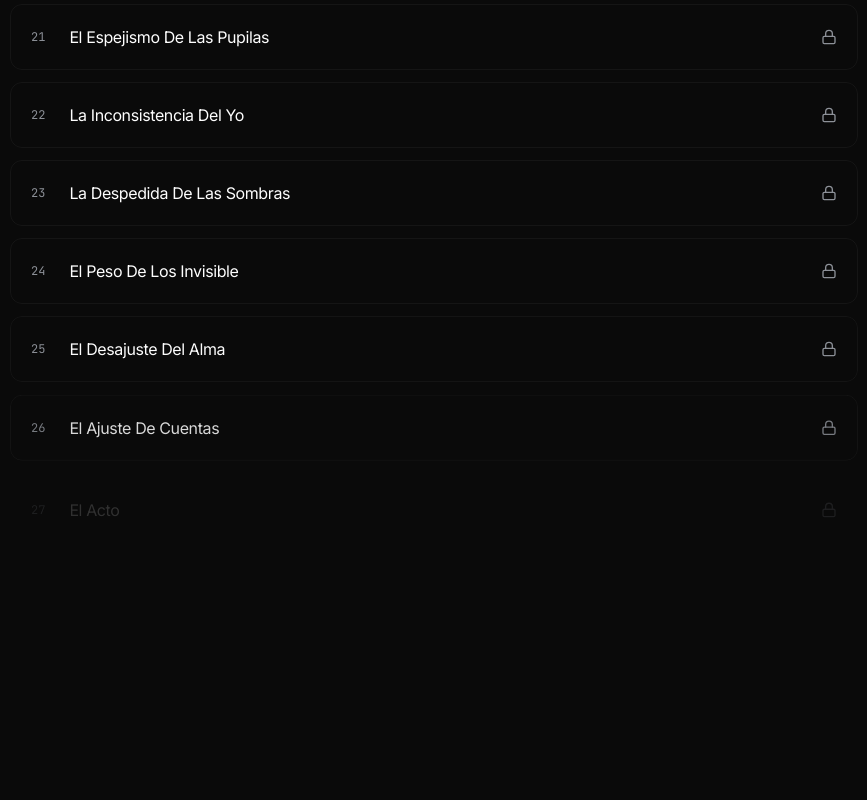
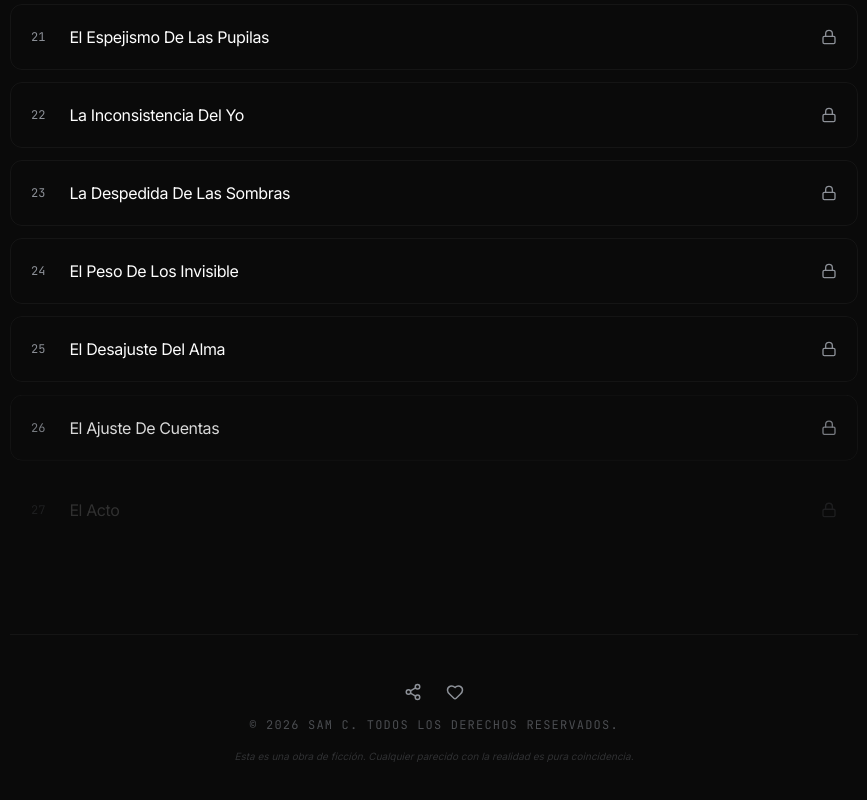
Before and after one commit to cuentadeprueba33rf-sudo/El-acto, a React (Vite) app: page / in a window 1280 px wide. Shown: the part 2602-3402 px from the top of the page, without its empty margins (206-1073 px from the left). Before the commit the page ends 3236 px from the top, so only its background shows below. Built offline with nearby package versions, Linux system fonts and the light colour scheme; a web font is replaced by a local one.

Commit message:
feat: Add footer with navigation and legal info
Introduces a persistent footer component to the application. The footer includes social sharing and favorite buttons, along with copyright and disclaimer information. This enhances user engagement and provides necessary legal disclaimers.

```diff
--- a/src/App.tsx
+++ b/src/App.tsx
@@ -384,6 +384,20 @@ function HomeView({
           ))}
         </div>
       </div>
+
+      {/* Footer */}
+      <footer className="mt-24 pt-12 border-t border-white/5 text-center space-y-4">
+        <div className="flex justify-center gap-6 text-muted">
+          <button className="hover:text-accent transition-colors"><Share2 size={18} /></button>
+          <button className="hover:text-accent transition-colors"><Heart size={18} /></button>
+        </div>
+        <p className="text-xs font-mono text-muted/50 tracking-widest uppercase">
+          © 2026 SAM C. Todos los derechos reservados.
+        </p>
+        <p className="text-[10px] text-muted/30 italic">
+          Esta es una obra de ficción. Cualquier parecido con la realidad es pura coincidencia.
+        </p>
+      </footer>
     </motion.div>
   );
 }
@@ -522,6 +536,12 @@ function ReadingView({
               Volver al Índice
             </button>
           </div>
+
+          <div className="pt-12 space-y-2">
+            <p className="text-xs font-mono text-muted/50 tracking-widest uppercase">
+              © 2026 SAM C. Todos los derechos reservados.
+            </p>
+          </div>
         </footer>
       </article>
     </motion.div>
```
